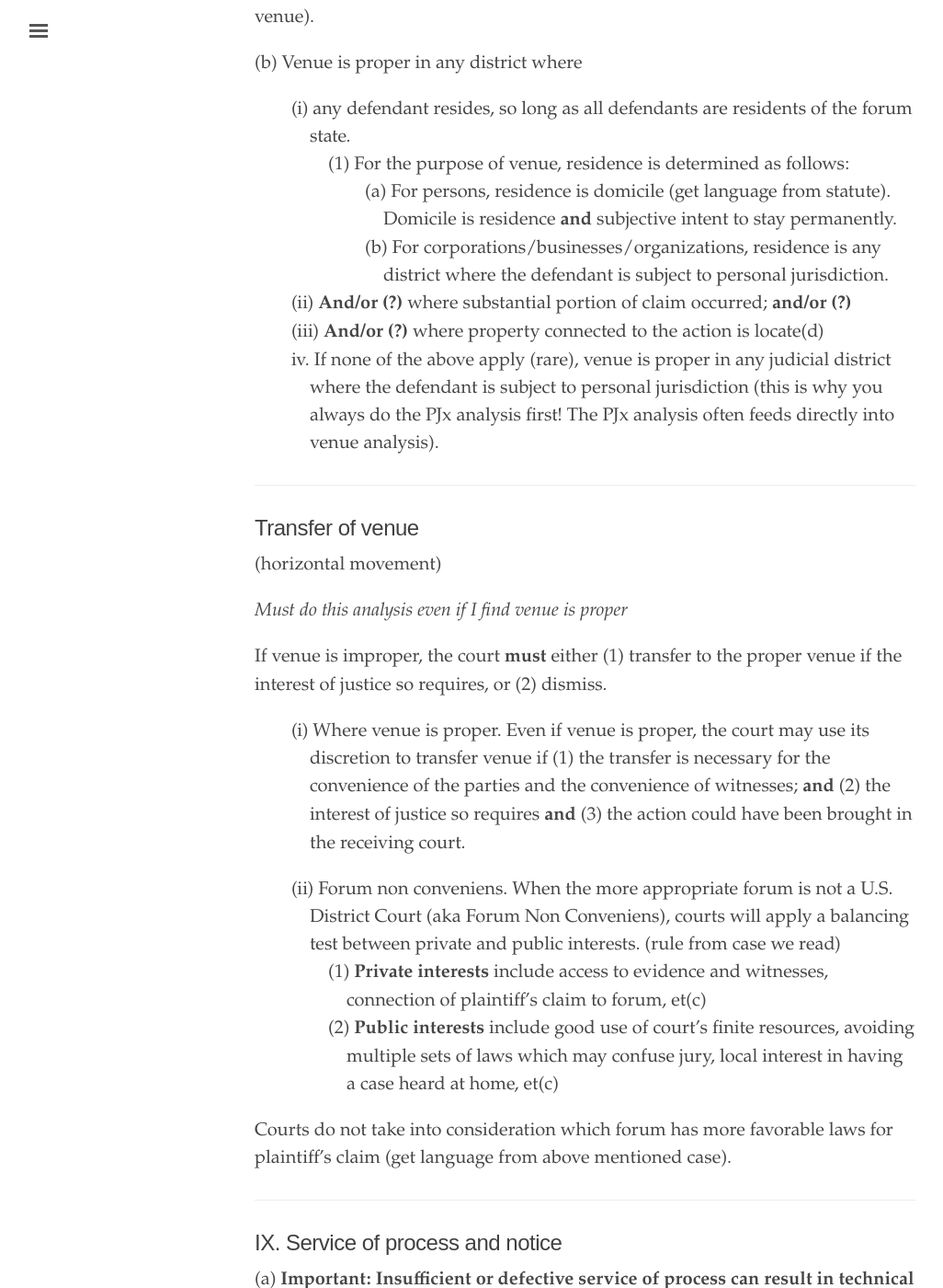
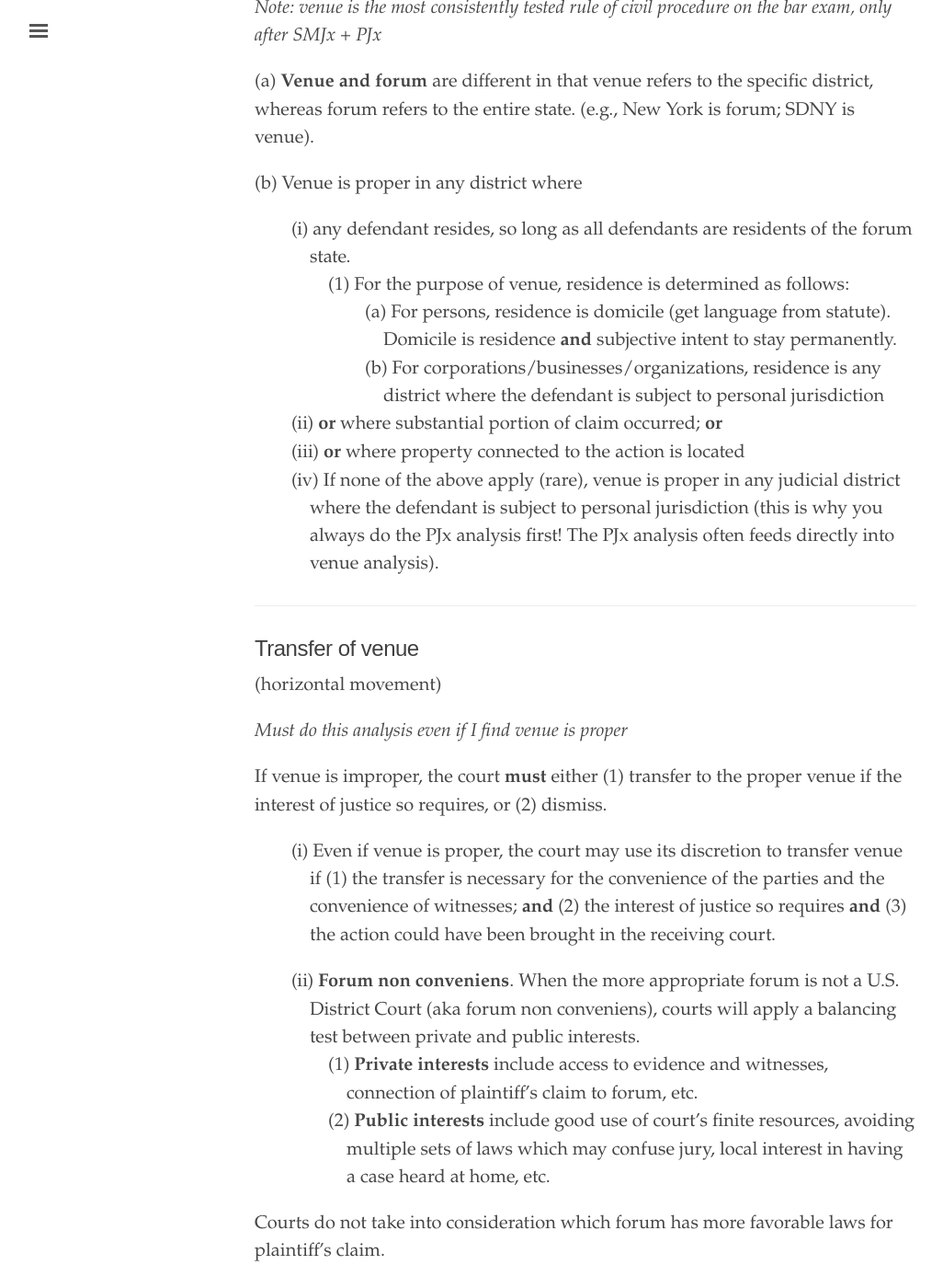
Before and after one commit to binipringle/torts, a Jekyll site: the page built from _texts/0-outline.md, in a window 1280 px wide and 1400 px high, scrolled down 7468 px. Shown: the whole window at 92% size, without its empty margins (3-1029 px from the left). Built offline with Jekyll 4.4.1, drawn with Linux system fonts in a browser that asks for light colours; some of the changed text lies outside the part shown.

Commit message:
edited outline

```diff
--- a/_texts/0-outline.md
+++ b/_texts/0-outline.md
@@ -27,17 +27,17 @@
 
 ## I. Rules of Civil Procedure
 
-- Federal Rules of Civil Procedure (FRCP)
-- The U.S. Constitution
-- United States Treaties
+- {:.indent-2}Federal Rules of Civil Procedure (FRCP)
+- {:.indent-2}The U.S. Constitution
+- {:.indent-2}United States Treaties
 
 ---
 
 ## II. Basic Jurisdictional Concepts
 
-- Jurisdiction is what gives a court the power to act.
-- Courts must have both subject matter jurisdiction and personal jurisdiction.
-- If there is no jurisdiction, the court has no power to act on the dispute at hand.
+- {:.indent-2}Jurisdiction is what gives a court the power to act.
+- {:.indent-2}Courts must have subject matter jurisdiction **and** personal jurisdiction.
+- {:.indent-2}If there no jurisdiction, court has no power to act on dispute at hand.
 
 ---
 
@@ -188,7 +190,8 @@
 - {:.indent-9}Does/did the defendant have minimum contacts with the forum state?
 - {:.indent-4}Even if minimum contacts test was met: fair play/substantial justice?
 - {:.indent-6}Discuss factors and come to conclusion about fairness
-- {:.indent-4}If both prongs are met, specific jurisdiction (there is specific jurisdiction if the plaintiff's claims arise out of or relate to the defendant’s contact with the forum state [i.e. courts have personal jurisdiction over defendant in this specific dispute])
+
+If both prongs are met, specific jurisdiction (there is specific jurisdiction if the plaintiff's claims arise out of or relate to the defendant’s contact with the forum state [i.e. courts have personal jurisdiction over defendant in this specific dispute])
 
 **Watch out** because contacts might be so substantial that the defendant is essentially “at home” in forum state (if at home court has general jurisdiction). “So systematic and continuous that defendant is essentially at home in the forum state”
 
@@ -221,10 +224,10 @@
 - {:.indent-2}(i)	any defendant resides, so long as all defendants are residents of the forum state.
 - {:.indent-4}(1)	For the purpose of venue, residence is determined as follows:
 - {:.indent-6}(a)	For persons, residence is domicile (get language from statute). Domicile is residence **and** subjective intent to stay permanently.
-- {:.indent-6}(b)	For corporations/businesses/organizations, residence is any district where the defendant is subject to personal jurisdiction.
-- {:.indent-2}(ii)	**And/or (?)** where substantial portion of claim occurred; **and/or (?)**
-- {:.indent-2}(iii)	**And/or (?)** where property connected to the action is locate(d)
-- {:.indent-2}iv.	If none of the above apply (rare), venue is proper in any judicial district where the defendant is subject to personal jurisdiction (this is why you always do the PJx analysis first! The PJx analysis often feeds directly into venue analysis).
+- {:.indent-6}(b)	For corporations/businesses/organizations, residence is any district where the defendant is subject to personal jurisdiction
+- {:.indent-2}(ii)	**or** where substantial portion of claim occurred; **or**
+- {:.indent-2}(iii)	**or** where property connected to the action is located
+- {:.indent-2}(iv)	If none of the above apply (rare), venue is proper in any judicial district where the defendant is subject to personal jurisdiction (this is why you always do the PJx analysis first! The PJx analysis often feeds directly into venue analysis).
 
 ---
 
@@ -236,13 +239,13 @@
 
 If venue is improper, the court **must** either (1) transfer to the proper venue if the interest of justice so requires, or (2)	dismiss.
 
-- {:.indent-2}(i) Where venue is proper.	Even if venue is proper, the court may use its discretion to transfer venue if (1) the transfer is necessary for the convenience of the parties and the convenience of witnesses; **and** (2) the interest of justice so requires **and** (3) the action could have been brought in the receiving court.
+- {:.indent-2}(i) Even if venue is proper, the court may use its discretion to transfer venue if (1) the transfer is necessary for the convenience of the parties and the convenience of witnesses; **and** (2) the interest of justice so requires **and** (3) the action could have been brought in the receiving court.
 
-- {:.indent-2}(ii)	Forum non conveniens. When the more appropriate forum is not a U.S. District Court (aka Forum Non Conveniens), courts will apply a balancing test between private and public interests. (rule from case we read)
-- {:.indent-4}(1)	**Private interests** include access to evidence and witnesses, connection of plaintiff’s claim to forum, et(c)
-- {:.indent-4}(2) **Public interests** include good use of court’s finite resources, avoiding multiple sets of laws which may confuse jury, local interest in having a case heard at home, et(c)
+- {:.indent-2}(ii)	**Forum non conveniens**. When the more appropriate forum is not a U.S. District Court (aka forum non conveniens), courts will apply a balancing test between private and public interests.
+- {:.indent-4}(1)	**Private interests** include access to evidence and witnesses, connection of plaintiff’s claim to forum, etc.
+- {:.indent-4}(2) **Public interests** include good use of court’s finite resources, avoiding multiple sets of laws which may confuse jury, local interest in having a case heard at home, etc.
 
-Courts do not take into consideration which forum has more favorable laws for plaintiff's claim (get language from above mentioned case).
+Courts do not take into consideration which forum has more favorable laws for plaintiff's claim.
 
 ---
 
```
Also changed, not shown: other parts of _texts/0-outline.md (+7 -5 lines).
